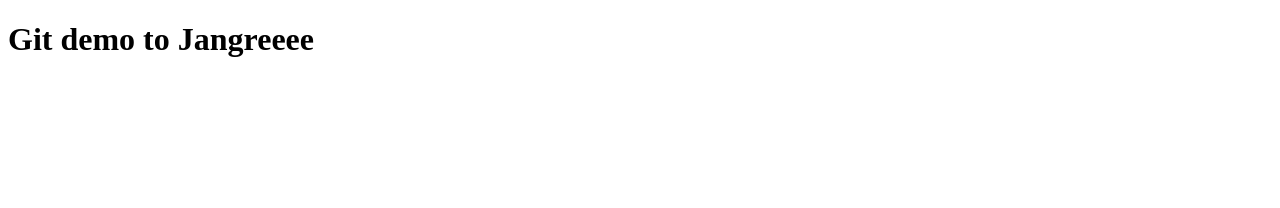
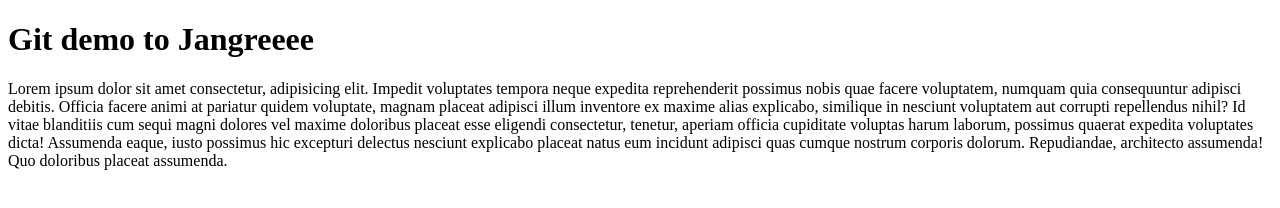
Before and after one commit to NitroNatarajan/project-demo-git, a plain HTML site: page index.html in a window 1280 px wide. Drawn offline with Linux system fonts and the light colour scheme.

Commit message:
version 2.0

```diff
--- a/index.html
+++ b/index.html
@@ -9,6 +9,14 @@
 
 <body>
     <h1>Git demo to Jangreeee</h1>
+    <p>Lorem ipsum dolor sit amet consectetur, adipisicing elit. Impedit voluptates tempora neque expedita reprehenderit
+        possimus nobis quae facere voluptatem, numquam quia consequuntur adipisci debitis. Officia facere animi at
+        pariatur quidem voluptate, magnam placeat adipisci illum inventore ex maxime alias explicabo, similique in
+        nesciunt voluptatem aut corrupti repellendus nihil? Id vitae blanditiis cum sequi magni dolores vel maxime
+        doloribus placeat esse eligendi consectetur, tenetur, aperiam officia cupiditate voluptas harum laborum,
+        possimus quaerat expedita voluptates dicta! Assumenda eaque, iusto possimus hic excepturi delectus nesciunt
+        explicabo placeat natus eum incidunt adipisci quas cumque nostrum corporis dolorum. Repudiandae, architecto
+        assumenda! Quo doloribus placeat assumenda.</p>
 </body>
 
 </html>
--- /dev/null
+++ b/style.css
@@ -0,0 +1,8 @@
+/* Universal reset */
+*,
+*::after,
+*::before {
+    margin: 0;
+    padding: 0;
+    box-sizing: border-box;
+}
```
